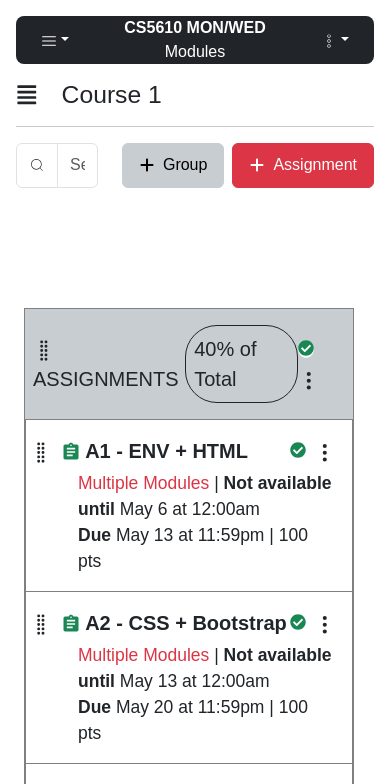
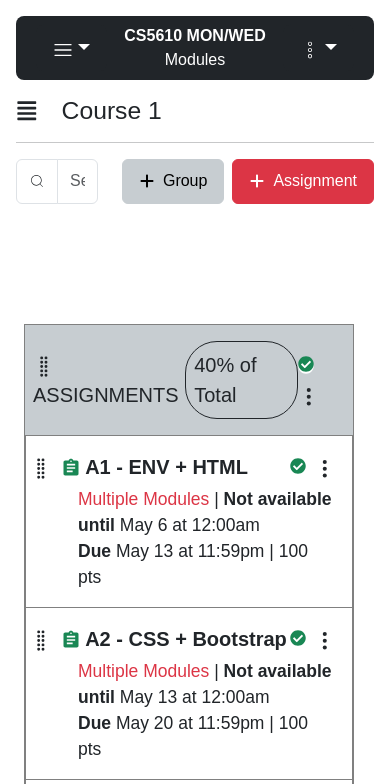
Before and after one commit to arthsindekar/kambaz-next-js, a Next.js app: page /Courses/1/Assignments in a window 390 px wide. Shown: the top 784 px of the page. Built offline with nearby package versions, Linux system fonts and the light colour scheme.

Commit message:
dropdown edited

```diff
--- a/src/app/(Kambaz)/Courses/[cid]/layout.tsx
+++ b/src/app/(Kambaz)/Courses/[cid]/layout.tsx
@@ -29,10 +29,10 @@ export default async function CoursesLayout({
   const { cid } = await params;
   return (
     <div id="wd-courses">
-      <div className="d-xs-block d-md-none bg-dark text-white mb-3 rounded-3">
+      <div className="d-xs-block d-md-none bg-dark text-white mb-3 rounded-3 p-2">
         <Container className="d-flex justify-content-between align-items-center">
-          <Dropdown>
-            <DropdownToggle id="left-dropdown" variant="dark">
+          <Dropdown >
+            <DropdownToggle size="lg"id="left-dropdown" variant="dark">
               <RxHamburgerMenu />
             </DropdownToggle>
 
@@ -71,8 +71,8 @@ export default async function CoursesLayout({
             <div className="fw-bold">CS5610 MON/WED</div>
             <div>Modules</div>
           </div>
-          <Dropdown className="align-end ">
-            <DropdownToggle id="right-dropdown" variant="dark">
+          <Dropdown>
+            <DropdownToggle size="lg" id="right-dropdown" variant="dark">
               <CiMenuKebab />
             </DropdownToggle>
             <DropdownMenu className=" rounded-2">
```
